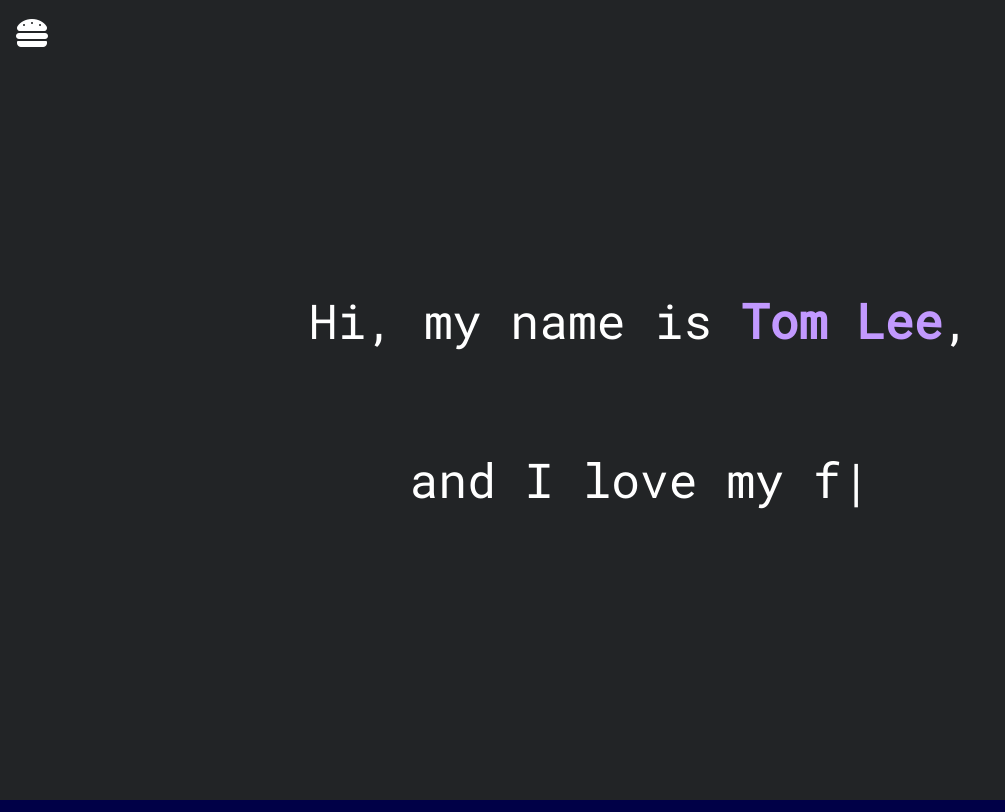
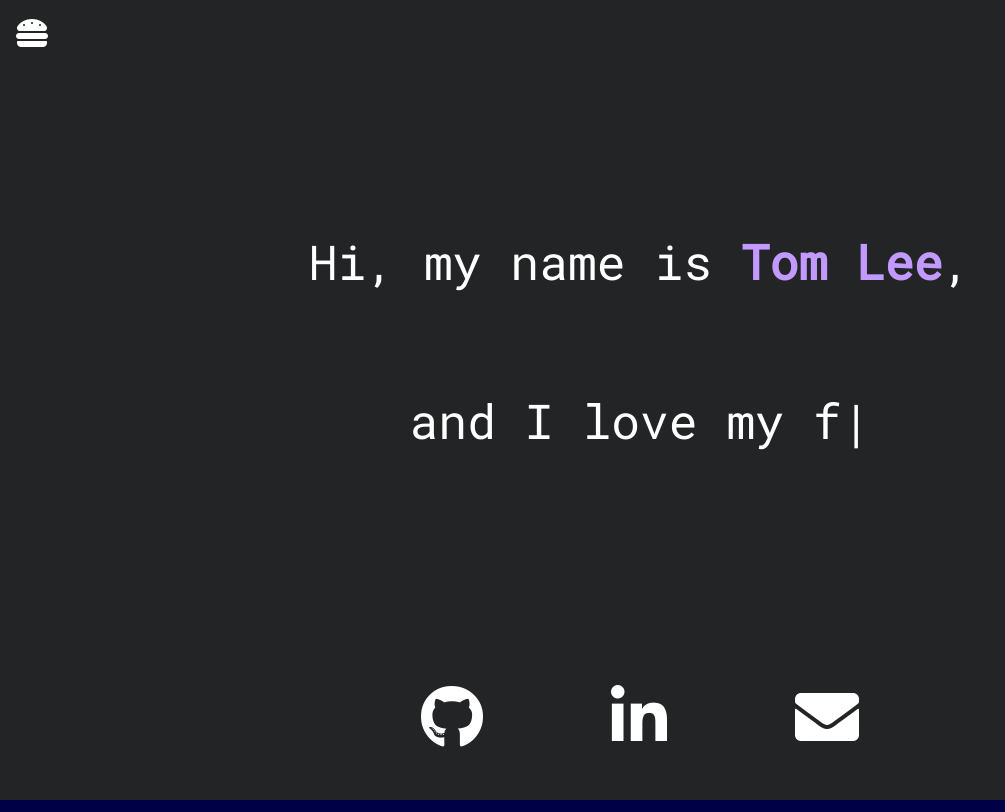
Before and after one commit to user512/user512.github.io, a Preact app: page / in a window 1280 px wide. Shown: the top 812 px of the page, without its empty margins (0-1005 px from the left). Built offline with nearby package versions, Linux system fonts and the light colour scheme.

Commit message:
Add large social icons in Home

```diff
--- a/components/Contact.js
+++ b/components/Contact.js
@@ -5,7 +5,7 @@ const Contact = () => {
   return (
     <div id="contact" className="container">
       <a className="button" href="mailto:me@tomlee.email">Email Me</a>
-      <div className="icon-group">
+      <div className="icons">
         <Icon link="https://github.com/user512" icon="github" />
         <Icon link="https://www.linkedin.com/in/tomlee512/" icon="linkedin" />
         <Icon link="mailto:me@tomlee.email" icon="email" />
--- a/components/Home.js
+++ b/components/Home.js
@@ -1,5 +1,6 @@
 import { h } from 'preact'
 import Introduction from './Introduction'
+import Icon from './Icon'
 
 const Home = () => {
   return(
@@ -9,6 +10,11 @@ const Home = () => {
         "love my family and friends.",
         "love sci-fi movies^500 and tv shows.",
       ]}/>
+      <div className="icons">
+        <Icon link="https://github.com/user512" icon="github" size="xl" />
+        <Icon link="https://www.linkedin.com/in/tomlee512/" icon="linkedin" size="xl" />
+        <Icon link="mailto:me@tomlee.email" icon="email" size="xl" />
+      </div>
     </div>
   )
 }
--- a/components/Icon.js
+++ b/components/Icon.js
@@ -1,7 +1,8 @@
 import { h } from 'preact'
 
 const Icon = (props) => {
-  const className = `icon ${props.icon}`
+  const sizeClassName = props.size === 'xl' ? 'font-xl' : null
+  const className = `icon ${props.icon} ${sizeClassName}`
   const link = props.link
 
   return(
--- a/custom.scss
+++ b/custom.scss
@@ -115,7 +115,7 @@ a {
 #contact {
   background-color: $light-grey;
   color: $black;
-  height: 15vh;
+  height: 30vh;
   text-align: center;
 
   a {
@@ -123,9 +123,29 @@ a {
   }
 
   justify-content: space-around;
-  .icon-group {
+}
+
+.icons {
+  span {
+    padding: 1em;
+  }
+}
+
+#home {
+  text-align: center;
+
+  .icons {
+    margin-bottom: 3rem;
+
     span {
-      padding: 1em;
+      padding: 4em;
+      @media screen and (max-width: 600px) {
+        padding: 1em;
+      }
     }
   }
 }
+
+.font-xl {
+  font-size: 2rem;
+}
--- a/icons.scss
+++ b/icons.scss
@@ -2,6 +2,7 @@ $white: #ffffff;
 $hover-button-color: rgba($white, .8);
 
 .icon {
+  color: $white;
   &:hover {
     color: $hover-button-color;
   }
```
